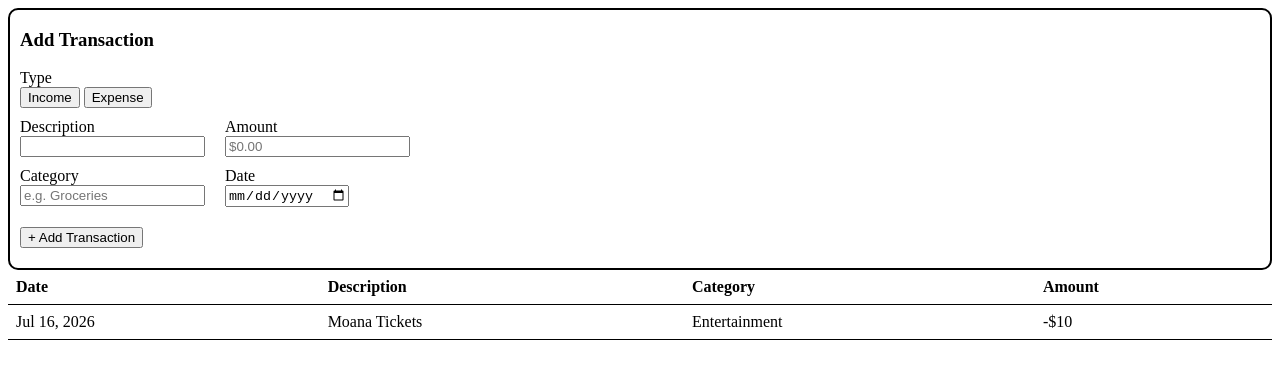
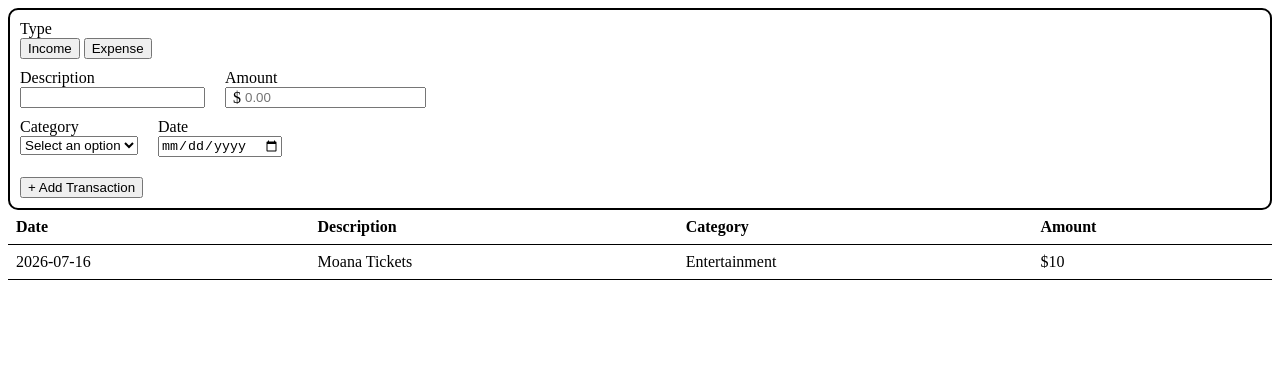
Before and after one commit to JasonMarquez56/finance-tracker, a plain HTML site: page index.html in a window 1280 px wide. Drawn offline with Linux system fonts and the light colour scheme.

Commit message:
Refactor transaction form: update input types, enhance styling, and format amount display

```diff
--- a/index.html
+++ b/index.html
@@ -10,7 +10,6 @@
 <body>
 	<div>
     <div class="borderBox">
-      <h3>Add Transaction</h3>
       <form id="txnForm">
         <label>Type</label><br>
         <input type="button" value="Income">
@@ -22,20 +21,28 @@
           </div>
           <div style="padding: 10px 0">
             <label>Amount</label><br>
-            <input id="amtInput" type="text" placeholder="$0.00" required>
+            <div class="amountWrap">
+              <span class="amountPrefix">$</span>
+              <input id="amtInput" type="number" step="0.01" min="0" placeholder="0.00" required>
+            </div>
           </div>
         </div>
         <div style="display: flex; gap: 20px">
           <div>
-            <label>Category</label><br>
-            <input id="catInput" type="text" placeholder="e.g. Groceries" required>
+            <label for="category">Category</label><br>
+              <select id="catInput" name="category" value="" required>
+                <option value="" disabled selected>Select an option</option>
+                <option value="Groceries">Groceries</option>
+                <option value="Transportation">Transportation</option>
+                <option value="Entertainment">Entertainment</option>
+              </select>
           </div>
           <div>
             <label>Date</label><br>
             <input id="dateInput" type="date" required>
           </div>
         </div>
-        <div style="padding: 20px 0">
+        <div style="padding: 20px 0 0">
           <input type="submit" value="+ Add Transaction">
         </div>
       </form>
@@ -49,10 +56,10 @@
           <th>Amount</th>
         </tr>
         <tr>
-          <td>Jul 16, 2026</td>
+          <td>2026-07-16</td>
           <td>Moana Tickets</td>
           <td>Entertainment</td>
-          <td>-$10</td>
+          <td>$10</td>
         </tr>
       </table>
     </div>
--- a/script.js
+++ b/script.js
@@ -17,7 +17,7 @@ function addRow(event){
   cell1.textContent = date;
   cell2.textContent = description;
   cell3.textContent = category;
-  cell4.textContent = amount;
+  cell4.textContent = `$${parseFloat(amount).toFixed(2)}`;
 
   // Clear inputs
   document.getElementById("descInput").value = '';
--- a/styles.css
+++ b/styles.css
@@ -3,7 +3,7 @@
   height: auto;
   border: 2px solid black;
   border-radius: 10px;
-  padding: 0 10px;
+  padding: 10px;
 }
 
 #transactionTable {
@@ -16,3 +16,20 @@
   text-align: left;
   padding: 8px;
 }
+
+.amountWrap {
+  position: relative;
+  display: inline-block;
+}
+
+.amountPrefix {
+  position: absolute;
+  left: 8px;
+  top: 50%;
+  transform: translateY(-50%);
+  pointer-events: none;
+}
+
+.amountWrap input {
+  padding-left: 18px;
+}
```
